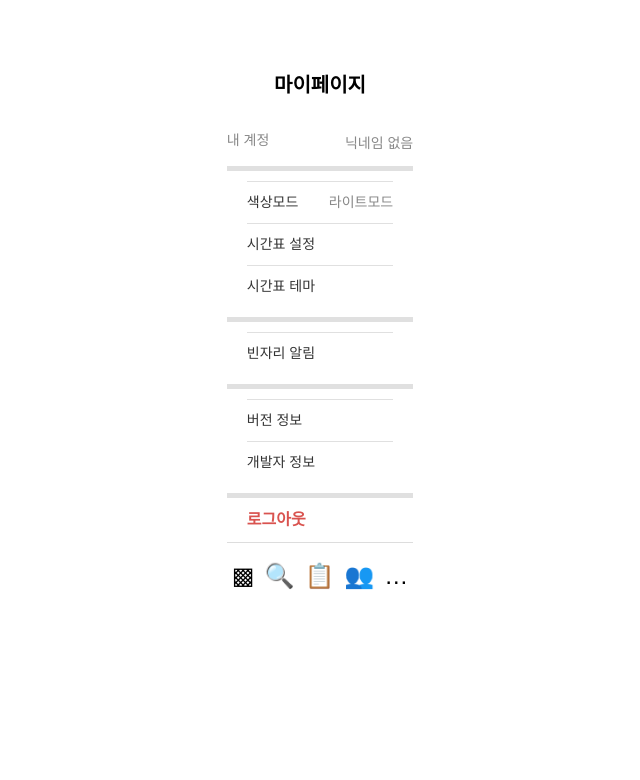
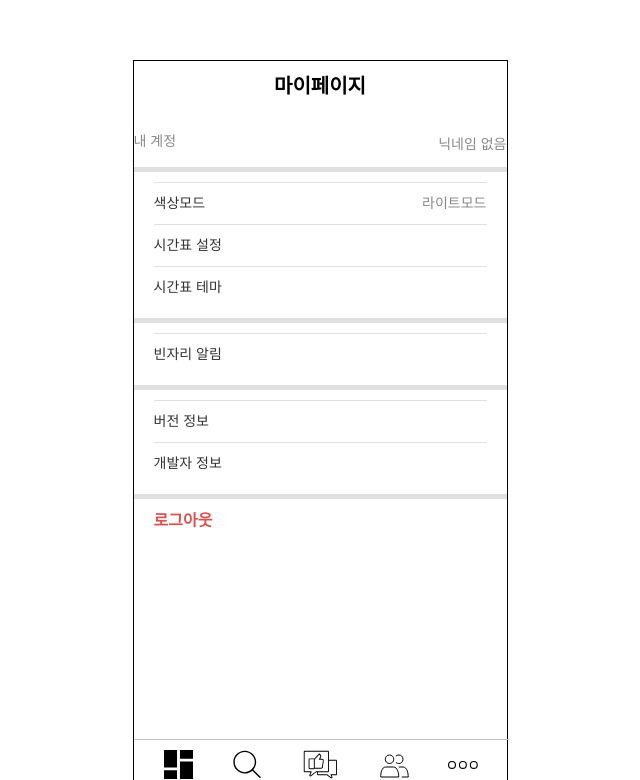
Before and after one commit to ihnsy/snutt, a React (Vite) app: page /mypage in a window 1280 px wide. Shown: the part 172-952 px from the top of the page, without its empty margins (320-960 px from the left). Before the commit the page ends 881 px from the top, so only its background shows below. Built offline with nearby package versions, Linux system fonts and the light colour scheme; no server answers; sample sign-in values are in the browser's storage; a web font is replaced by a local one.

Commit message:
css 수정

```diff
--- a/src/app/MyPage.module.css
+++ b/src/app/MyPage.module.css
@@ -1,9 +1,13 @@
 .mypageContainer {
-  max-width: 600px;
+  width: 375px;
+  height: 729.6px;
   margin: 0 auto;
   padding: 10px 0;
   background-color: #ffffff;
   font-family: Arial, sans-serif;
+  position: relative;
+  border: 1px solid #000;
+  box-sizing: border-box;
 }
 
 .title {
@@ -67,28 +71,3 @@
   font-weight: bold;
   border-top: 5px solid #e0e0e0;
 }
-
-.bottomNav {
-  display: flex;
-  justify-content: space-around;
-  align-items: center;
-  padding: 10px 0;
-  background-color: #ffffff;
-  max-width: 600px;
-  margin: 0 auto;
-  border-top: 1px solid #ddd;
-}
-
-.navIcon {
-  font-size: 24px;
-  color: #888888;
-  padding: 5px;
-}
-
-.navIcon:first-child {
-  color: #000000;
-}
-
-.navIcon:last-child {
-  color: #000000;
-}
--- a/src/app/MyPage.tsx
+++ b/src/app/MyPage.tsx
@@ -1,6 +1,15 @@
 import classNames from 'classnames';
 import React, { useEffect, useState } from 'react';
 import { useNavigate } from 'react-router-dom';
+
+import more from '@/../assets/tab_more_off.svg';
+import people1 from '@/../assets/tab_people_off_1.svg';
+import people2 from '@/../assets/tab_people_off_2.svg';
+import people3 from '@/../assets/tab_people_off_3.svg';
+import people4 from '@/../assets/tab_people_off_4.svg';
+import search from '@/../assets/tab_search_off.svg';
+import thumb from '@/../assets/tab_thumb_off.svg';
+import timetable from '@/../assets/tab_timetable.svg';
 
 import styles from './MyPage.module.css';
 
@@ -90,14 +99,19 @@ const MyPage: React.FC = () => {
         로그아웃
       </button>
 
-      <div className={styles.bottomNav}>
-        <div className={styles.navIcon} onClick={goToTimeTable}>
-          &#x25A9;
+      <div
+        className="flex border-t-[1px] border-t-[#C4C4C4] w-[375px] h-[50px] py-[10px] px-[30px] justify-between absolute bottom-0"
+      >
+        <img src={timetable} className="w-7.5 h-7.5" onClick={goToTimeTable} />
+        <img src={search} className="w-7.5 h-7.5" />
+        <img src={thumb} className="w-7.5 h-7.5" />
+        <div className="relative w-[30px] h-[30px]">
+          <img src={people1} className="absolute left-1.5 top-1" />
+          <img src={people2} className="absolute left-0.5 top-4" />
+          <img src={people3} className="absolute left-5 top-4" />
+          <img src={people4} className="absolute left-[17px] top-[4px]" />
         </div>
-        <div className={styles.navIcon}>&#x1F50D;</div>
-        <div className={styles.navIcon}>&#x1F4CB;</div>
-        <div className={styles.navIcon}>&#x1F465;</div>
-        <div className={styles.navIcon}>&#x2026;</div>
+        <img src={more} className="w-[30px] h-[30px]" />
       </div>
     </div>
   );
```
